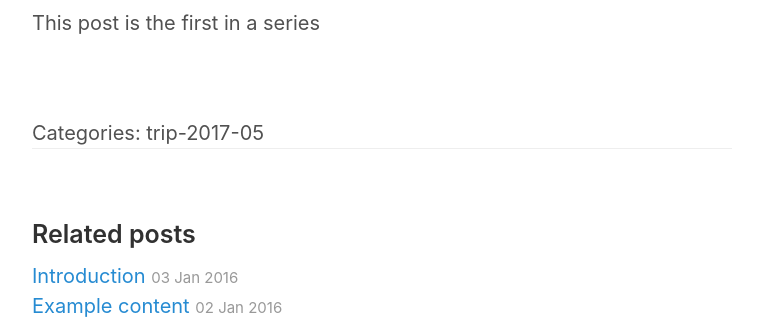
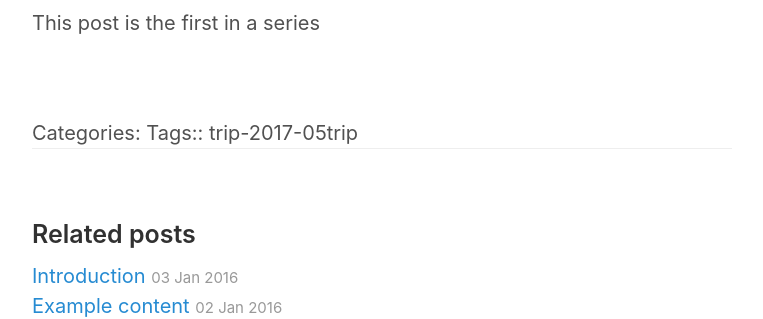
Before and after one commit to briankohles/briankohles.github.io, a Jekyll site: the page built from _posts/2017-05-25-Trip-ID-to-MT.md, in a window 1280 px wide. Shown: the part 1271-1590 px from the top of the page, without its empty margins (258-1021 px from the left). Built offline with Jekyll 4.4.1, drawn with Linux system fonts in a browser that asks for light colours; some of the changed lines change nothing that is shown.

Commit message:
working on post format

```diff
--- a/_layouts/post.html
+++ b/_layouts/post.html
@@ -9,6 +9,7 @@ layout: default
 </article>
 
 Categories: {{ page.categories }}
+Tags:: {{ page.tags }}
 
 {% if site.related_posts != empty %}
 <aside class="related">
--- a/_posts/2017-05-25-Trip-ID-to-MT.md
+++ b/_posts/2017-05-25-Trip-ID-to-MT.md
@@ -3,7 +3,7 @@ layout: post
 title: Trip 2017 - ID & MT - Day 1
 date: 2017-05-25
 author: Brian Kohles
-categories: trip-2017-05
+tags: trip-2017-05 trip
 ---
 
 This is the day we begin our trip to Idaho & Montana.
```
